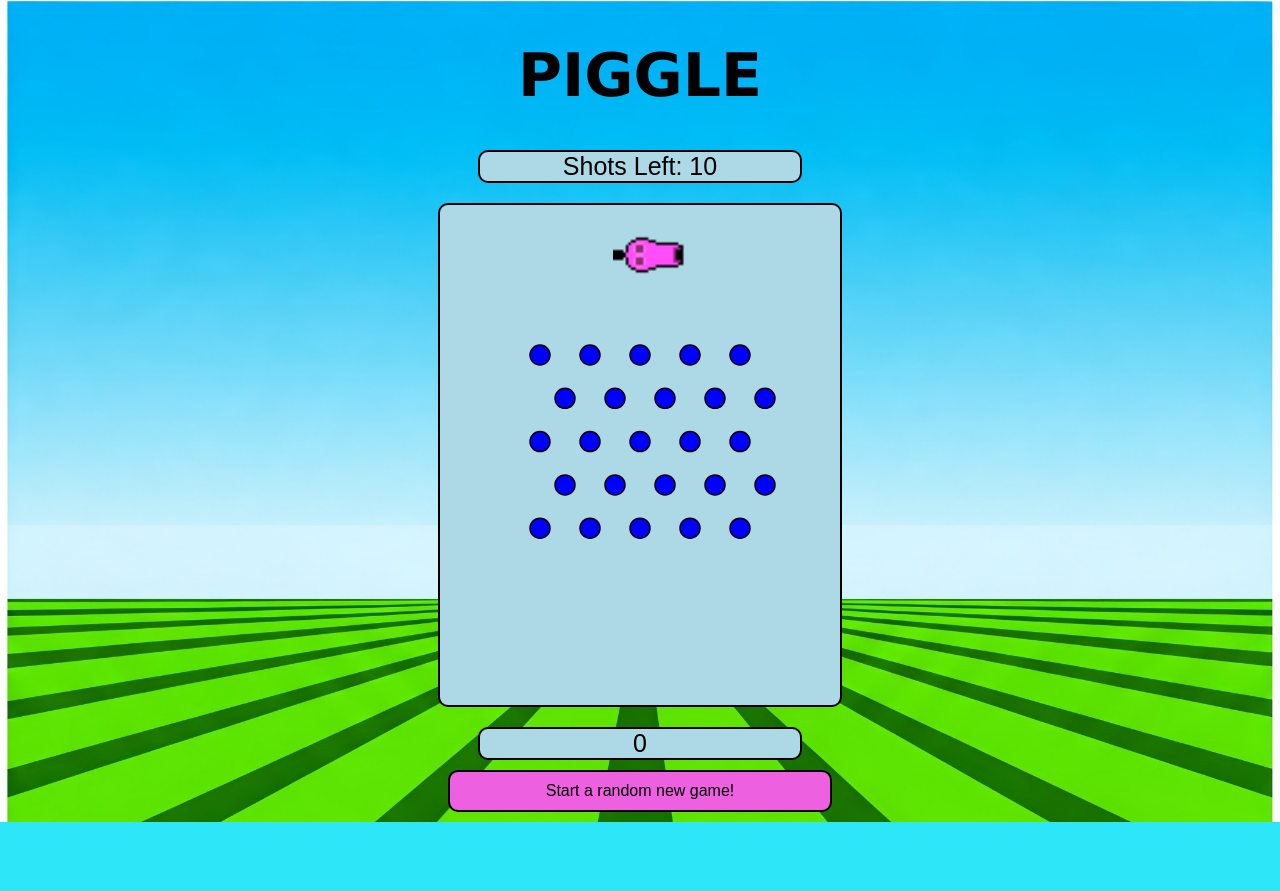
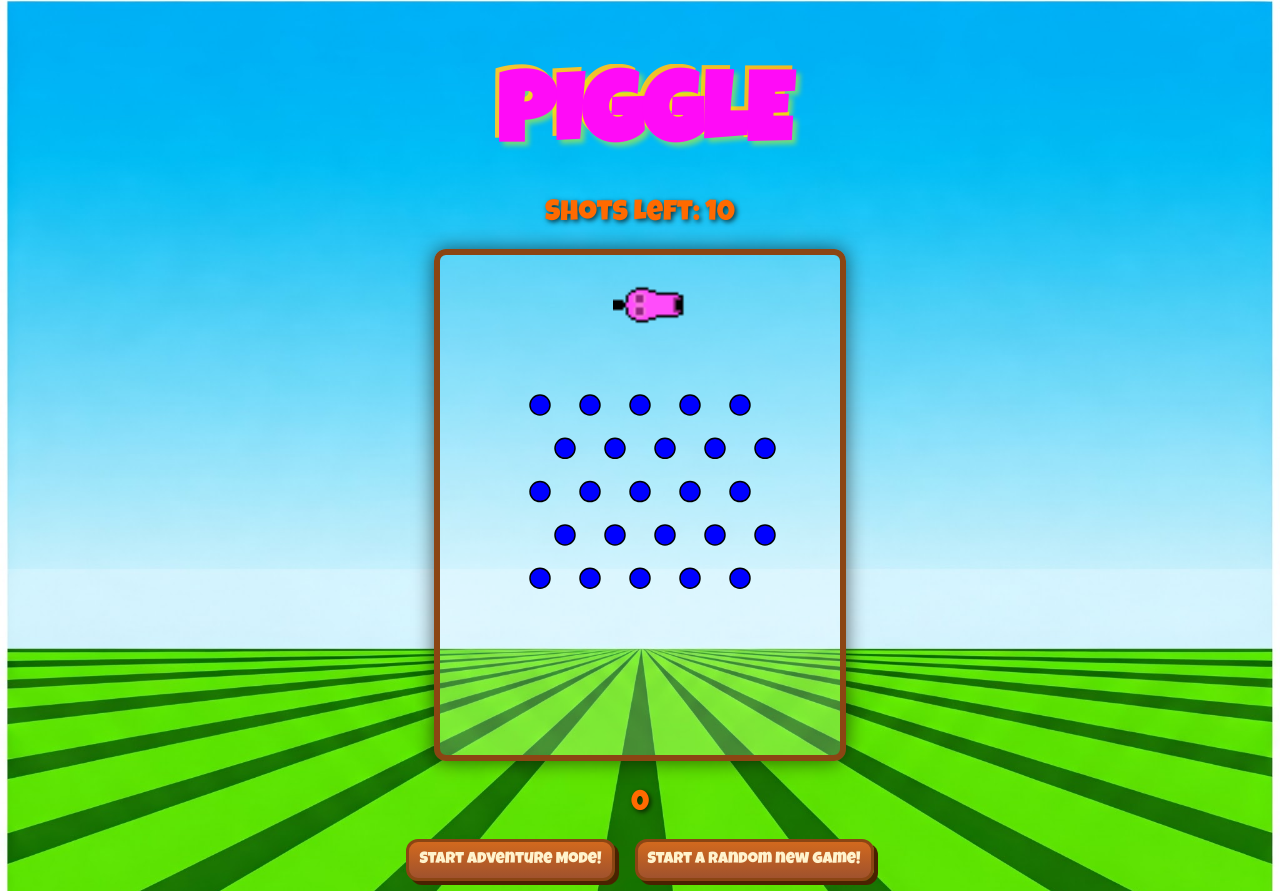
Before and after one commit to CharlieIQ/piggle, a React (Create React App) app: page / in a window 1280 px wide. Before the commit the page ends 822 px from the top, so only its background shows below. Built offline with nearby package versions, Linux system fonts and the light colour scheme.

Commit message:
Changed all styles

```diff
--- /dev/null
+++ b/src/Levels.js
@@ -0,0 +1,113 @@
+let NUMBER_OF_PEGS = 20;
+const PEG_RADIUS = 10;
+
+/**
+ * This method will generate level 1
+ */
+const LevelOne = () => {
+    let redPegCount = 0;
+    let bluePegCount = 0;
+
+    const rows = 5;
+    const cols = 5;
+    const spacing = 50;
+    const startX = 100;
+    const startY = 170;
+
+    let pegs = [];
+
+    for (let row = 0; row < rows; row++) {
+        for (let col = 0; col < cols; col++) {
+            let pegType = "blue";
+
+            // Ensure red pegs don't exceed blue pegs
+            if (Math.random() < 0.3 && redPegCount < (bluePegCount / 2)) {
+                pegType = "red";
+                redPegCount++;
+            }
+            bluePegCount++; // Increment blue peg count regardless
+
+            pegs.push({
+                x: startX + col * spacing,
+                y: startY + row * spacing,
+                radius: typeof PEG_RADIUS !== "undefined" ? PEG_RADIUS : 10, // Default radius if undefined
+                hit: false,
+                type: pegType
+            });
+        }
+    }
+
+    return pegs;
+};
+
+
+/**
+ * This method will generate level 2
+ */
+const LevelTwo = () => {
+    let pegs = [];
+    let redPegCount = 0;
+    let bluePegCount = 0;
+    const totalPegs = NUMBER_OF_PEGS;
+
+    for (let i = 0; i < totalPegs; i++) {
+        let pegType = "blue";
+
+        // Ensure red pegs don't exceed blue pegs
+        if (Math.random() < 0.3 && redPegCount < bluePegCount) {
+            pegType = "red";
+            redPegCount++;
+        } else {
+            bluePegCount++;
+        }
+
+        pegs.push({
+            x: (Math.random() * 380) + 10,
+            y: (Math.random() * 300) + 100,
+            radius: PEG_RADIUS,
+            hit: false,
+            type: pegType
+        });
+    };
+
+    return pegs;
+}
+
+/**
+ * This method will generate level 3
+ */
+const LevelThree = () => {
+    let pegs = [];
+    let redPegCount = 0;
+    let bluePegCount = 0;
+    const totalPegs = NUMBER_OF_PEGS;
+
+    for (let i = 0; i < totalPegs; i++) {
+        let pegType = "blue";
+
+        // Ensure red pegs don't exceed blue pegs
+        if (Math.random() < 0.3 && redPegCount < bluePegCount) {
+            pegType = "red";
+            redPegCount++;
+        } else {
+            bluePegCount++;
+        }
+
+        pegs.push({
+            x: (Math.random() * 380) + 10,
+            y: (Math.random() * 300) + 100,
+            radius: PEG_RADIUS,
+            hit: false,
+            type: pegType
+        });
+    };
+
+    return pegs;
+}
+
+
+export {
+    LevelOne,
+    LevelTwo,
+    LevelThree
+};
--- a/src/PiggleGame.js
+++ b/src/PiggleGame.js
@@ -6,6 +6,7 @@
 import { useEffect, useRef, useState } from "react";
 
 import * as pegUtils from "./PegUtils.js";
+import * as adventureLevels from "./Levels.js";
 
 // Import cannon sprite
 import PigCannon from "./GameImages/PigCannon.png";
@@ -65,6 +66,9 @@ export default function PiggleGame() {
     const [gameMessage, setGameMessage] = useState("");
     // State for game finished (0 for no, 1 for yes)
     const [isGameDone, setIsGameDone] = useState(0);
+    // State for if game is adventure mode (0 for no, 1 for yes)
+    const [isAdventureMode, setIsAdventureMode] = useState(0)
+    const [currentAdventureModeLevel, setCurrentAdventureModeLevel] = useState(1);
 
     // Peg generation logic inside useEffect
     const pegs = useRef([]);
@@ -173,8 +177,11 @@ export default function PiggleGame() {
                         ctx.beginPath();
                         // Draw peg
                         ctx.arc(peg.x, peg.y, peg.radius, 0, Math.PI * 2);
-                        ctx.fillStyle = "blue";
+
+                        // Fill color based on peg type
+                        ctx.fillStyle = peg.type === "red" ? "red" : "blue";
                         ctx.fill();
+
                         // Draw peg border
                         ctx.lineWidth = 1.5;
                         ctx.strokeStyle = "black";
@@ -258,15 +265,32 @@ export default function PiggleGame() {
          * Check if game is won
          */
         const checkGameStatus = () => {
+            // For random mode
+            if (!isAdventureMode) {
                 if (pegs.current.every(peg => peg.hit)) {
                     // Add 500 points for every shot not used
-                setGameMessage("You Win! Score = " + (currentScore + (shotsLeft * 500)));
+                    setGameMessage("You Win! Score: " + (currentScore + (shotsLeft * 500)));
                     setIsGameDone(1);
                 } else if (shotsLeft <= 0) {
                     setGameMessage("You Lose!");
                     setIsGameDone(1);
                 }
+            } else {
+                if (pegs.current.every(peg => peg.hit)) {
+                    // Add 500 points for every shot not used
+                    setGameMessage("You Win! Score: " + (currentScore + (shotsLeft * 500)));
+                    // Change the current adventure mode level
+                    setCurrentAdventureModeLevel(prev => prev + 1);
+                    changeAdventureModeLevel();
+                } else if (shotsLeft <= 0) {
+                    setGameMessage("You Lose!");
+                    setIsGameDone(1);
+                    setCurrentAdventureModeLevel(1);
+                }
+            }
+
         };
+
 
         /**
          * Draw all of the elements on the canvas
@@ -327,10 +351,51 @@ export default function PiggleGame() {
         pegs.current = pegGenShape;
         // Reset game state
         setIsGameDone(0);
+        setIsAdventureMode(0);
         setShotsLeft(MAX_SHOTS);
         setCurrentScore(0);
         setGameMessage("");
     };
+
+
+    /**
+     * Start the adventure mode
+     */
+    const startAdventureMode = () => {
+        setIsGameDone(0);
+        // Update adventure mode variables
+        setIsAdventureMode(1);
+        setCurrentAdventureModeLevel(1);
+        // Reset everything
+        setShotsLeft(MAX_SHOTS);
+        setCurrentScore(0);
+        setGameMessage("");
+
+        // Start with level 1
+        pegs.current = adventureLevels.LevelOne();
+    }
+
+    const changeAdventureModeLevel = () => {
+        // Reset ball state
+        ballRef.current = {
+            x: 200, y: 50, dx: 0, dy: 0, radius: 10, launched: false
+        };
+
+        // Change peg layout based on the new level
+        let newPegLayout;
+        switch (currentAdventureModeLevel + 1) {
+            case 2: newPegLayout = adventureLevels.LevelTwo(); break;
+            case 3: newPegLayout = adventureLevels.LevelThree(); break;
+            default: newPegLayout = adventureLevels.LevelOne();
+        }
+
+        pegs.current = newPegLayout; // Directly update the pegs
+
+        // Reset game state
+        setShotsLeft(MAX_SHOTS);
+        setGameMessage("");
+    };
+
 
     /**
      * Return the canvas, game message, and the button to start a new game
@@ -348,6 +413,9 @@ export default function PiggleGame() {
                 onMouseMove={handleMouseMove}
             />
             {isGameDone === 0 && <p id="score">{currentScore}</p>}
+            <button id="adventureModeButton" onClick={startAdventureMode} style={{ marginTop: "10px", padding: "10px", fontSize: "16px" }}>
+                Start Adventure Mode!
+            </button>
             <button id="newGameButtonRandom" onClick={resetgameRandom} style={{ marginTop: "10px", padding: "10px", fontSize: "16px" }}>
                 Start a random new game!
             </button>
--- a/src/index.css
+++ b/src/index.css
@@ -1,8 +1,10 @@
+@import url('https://fonts.googleapis.com/css2?family=Luckiest+Guy&family=Press+Start+2P&display=swap');
+
 body {
+  font-family: 'Luckiest Guy';
+  text-align: center;
+  color: #4A2200; /* Dark brown for a natural, rustic feel */
   margin: 0;
-  font-family: -apple-system, BlinkMacSystemFont, 'Segoe UI', 'Roboto', 'Oxygen',
-    'Ubuntu', 'Cantarell', 'Fira Sans', 'Droid Sans', 'Helvetica Neue',
-    sans-serif;
   -webkit-font-smoothing: antialiased;
   -moz-osx-font-smoothing: grayscale;
   /* This image was generated using Gemini AI */
@@ -23,53 +25,65 @@ canvas {
   border-radius: 10px;
 }
 
-body {
+
+h1 {
+  font-family: 'Luckiest Guy', cursive;
+  font-size: 6rem;
   text-align: center;
-  font-family: Arial, sans-serif;
-  background-color: #2de7f8;
+  background: linear-gradient(45deg, #ffdc51, #e5a709); /* Gold-to-orange */
+  -webkit-background-clip: text;
+  -webkit-text-fill-color: transparent;
+  text-shadow: 4px 4px 0px #ff0bf7, 8px 8px 5px rgba(230, 255, 2, 0.5);
+  padding: 5px;
+  margin-bottom: 5px;
 }
 
-#shotsLeft{
-  display: block;
-  width: 25%;
-  margin: 10px auto;
-  background-color: lightblue;
-  border: 2px solid black;
-  border-radius: 10px;
-  font-size: 25px;
+/* Game Info Text */
+#shotsLeft, #score {
+  font-size: 1.8rem;
+  color: #ff6a00;
+  text-shadow: 2px 2px 5px rgba(0, 0, 0, 0.7);
+  margin-bottom: 10px;
+
 }
 
-#newGameButtonRandom{
-  display: block;
-  width: 30%;
-  font-size: 40px;
-  margin: 10px auto;
-  background-color: rgb(237, 96, 223);
-  border: 2px solid black;
-  border-radius: 10px;
+/* Game Message */
+#gameMessage {
+  font-size: 2.2rem;
+  color: #ffc800;
+  text-shadow: 3px 3px 0px #000, 5px 5px 10px rgba(0, 0, 0, 0.5);
 }
 
-#score{
-  display: block;
-  width: 25%;
-  margin: 5px auto;
-  background-color: lightblue;
-  border: 2px solid black;
-  border-radius: 10px;
-  font-size: 25px;
+/* Canvas Styling */
+canvas {
+  border: 6px solid #8B4513;
+  border-radius: 12px;
+  box-shadow: 0px 0px 20px rgba(0, 0, 0, 0.6);
+  background: rgba(255, 255, 255, 0.2);
 }
 
-#gameMessage{
-  display: block;
-  width: 50%;
-  margin: 5px auto;
-  background-color: rgb(229, 255, 0);
-  border: 2px solid black;
-  border-radius: 10px;
-  font-size: 25px;
+/* Buttons */
+button {
+  font-family: 'Luckiest Guy', cursive;
+  background: linear-gradient(180deg, #D2691E, #A0522D);
+  color: #FFF3CD;
+  border: 3px solid #8B4513;
+  padding: 12px 20px;
+  font-size: 16px;
+  margin: 10px;
+  border-radius: 12px;
+  box-shadow: 4px 4px 0px #4A2200;
+  transition: all 0.2s ease-in-out;
+  cursor: pointer;
 }
-h1 {
-  color: #000000;
-  font-family: Verdana, Geneva, Tahoma, sans-serif;
-  font-size: 60px;
+
+button:hover {
+  transform: scale(1.05);
+  background: linear-gradient(180deg, #A0522D, #8B4513);
+  box-shadow: 6px 6px 0px #3A1A00;
 }
+
+button:active {
+  transform: scale(0.98);
+  box-shadow: 2px 2px 0px #4A2200;
+}
```
Lines whose indentation alone changed are shown as unchanged.
